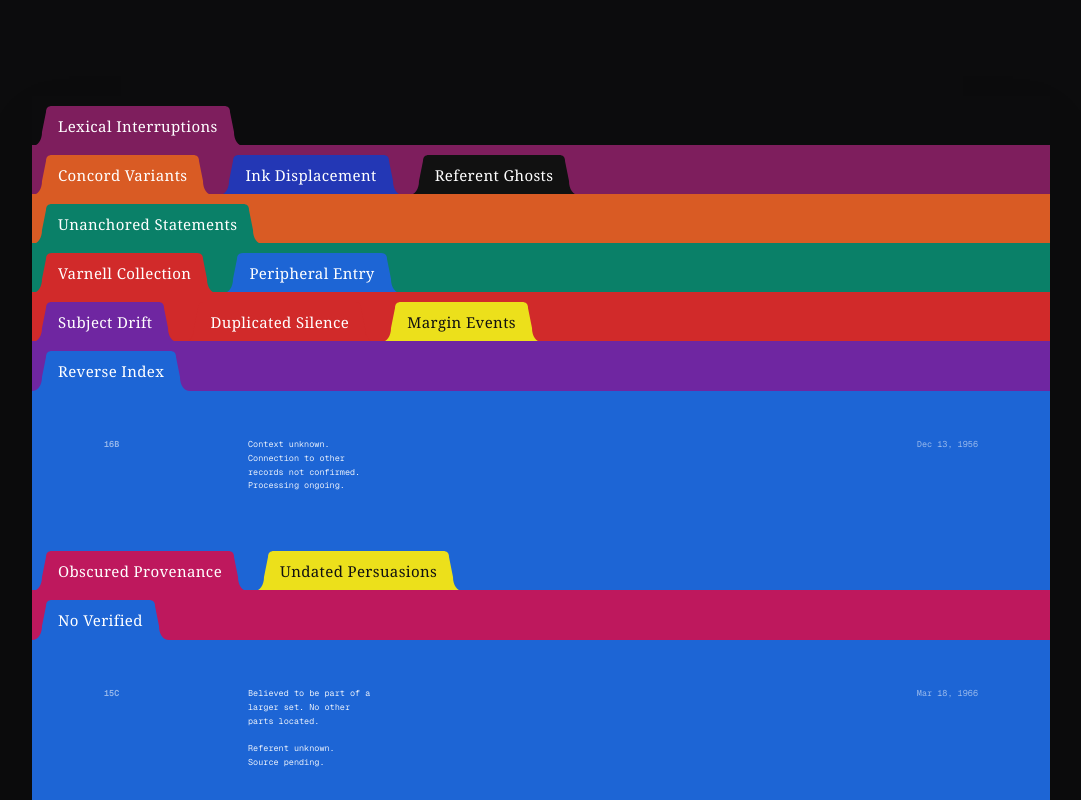
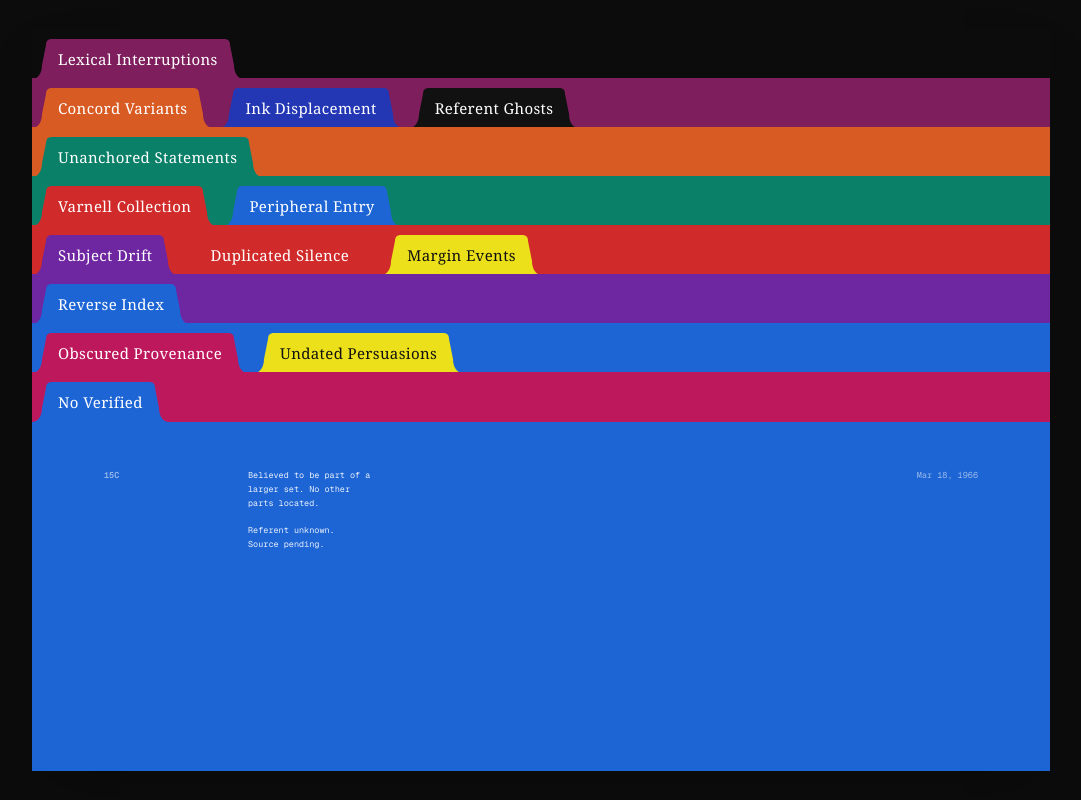
Before and after one commit to Dakshx07/web-components, a Next.js app: page / in a window 1280 px wide. Shown: the top 800 px of the page, without its empty margins (99-1180 px from the left). Built offline with nearby package versions, Linux system fonts and the light colour scheme.

Commit message:
refactor: restrict folder expansion to active state and update initial active folder index

```diff
--- a/app/page.tsx
+++ b/app/page.tsx
@@ -2,7 +2,8 @@ import { FolderStack } from "@/components/FolderStack/FolderStack";
 
 export default function Home() {
   return (
-    <main className="min-h-screen w-full flex flex-col items-center justify-center bg-[#0C0C0D] py-12 sm:py-24">
+    <main className="h-screen w-full flex items-center justify-center bg-[#0C0C0D] overflow-hidden">
+      {/* Folder Stack Component */}
       <FolderStack />
     </main>
   );
--- a/components/FolderStack/Folder.tsx
+++ b/components/FolderStack/Folder.tsx
@@ -23,8 +23,8 @@ export const Folder: React.FC<FolderProps> = ({
   const [contentHeight, setContentHeight] = useState(0);
   const bodyRef = useRef<HTMLDivElement>(null);
 
-  // We want the folder to be open if it's active OR if it's the last folder (Folder 8)
-  const isExpanded = isActive || isLast;
+  // The folder is open only if it is the currently active one
+  const isExpanded = isActive;
 
   useEffect(() => {
     const updateHeight = () => {
--- a/components/FolderStack/FolderStack.tsx
+++ b/components/FolderStack/FolderStack.tsx
@@ -5,7 +5,7 @@ import { FolderConfig } from "./types";
 import { Folder } from "./Folder";
 
 export const FolderStack: React.FC = () => {
-  const [activeFolderId, setActiveFolderId] = useState<number>(6);
+  const [activeFolderId, setActiveFolderId] = useState<number>(8);
   const [isPlaying, setIsPlaying] = useState<boolean>(false);
   const playIntervalRef = useRef<NodeJS.Timeout | null>(null);
 
```
